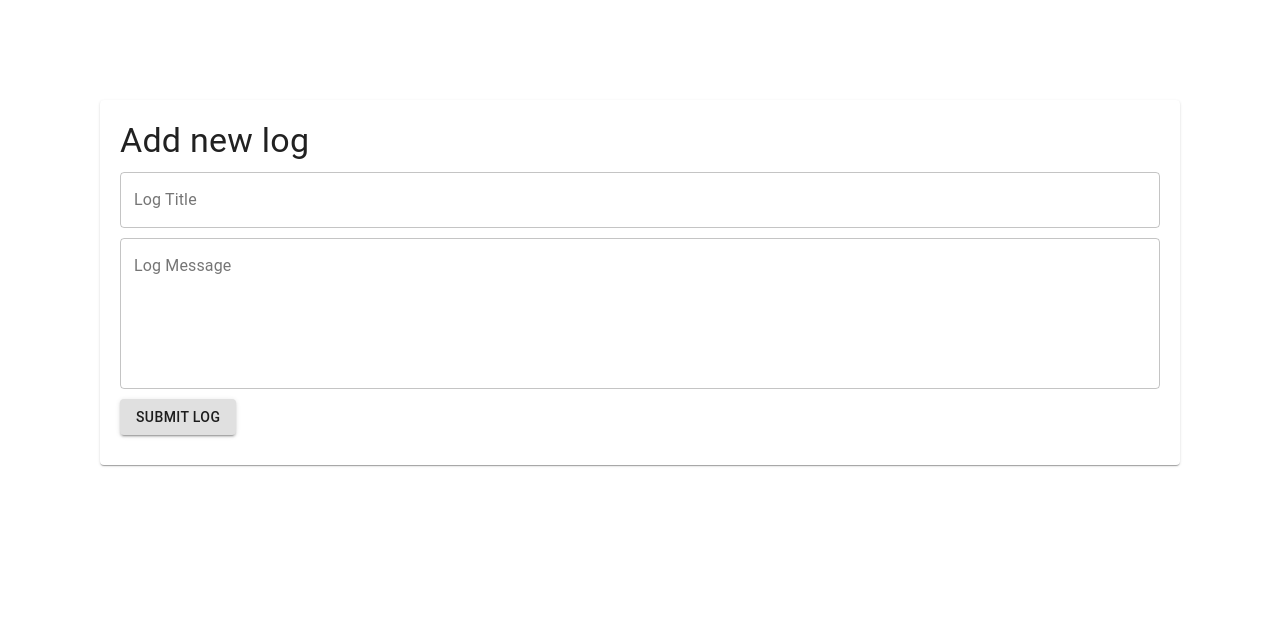
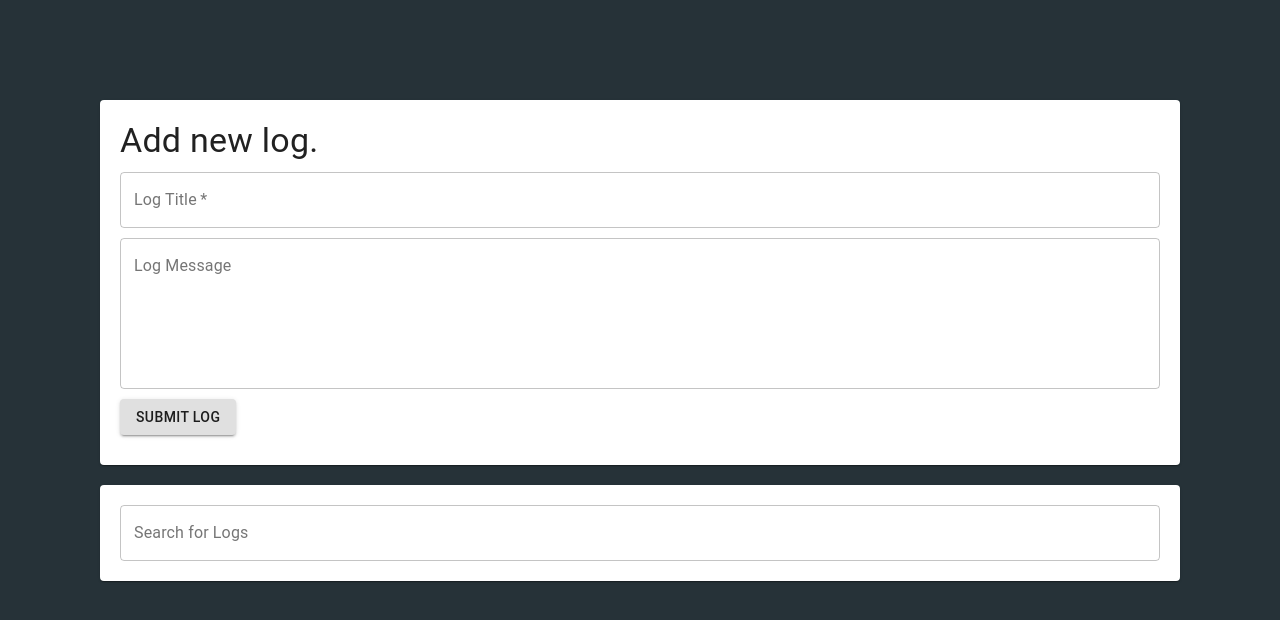
Before and after one commit to connorch/mini_timeline, a React (Create React App) app: page / in a window 1280 px wide. Shown: the top 620 px of the page. Built offline with nearby package versions, Linux system fonts and the light colour scheme.

Commit message:
implement search

```diff
--- a/src/App.js
+++ b/src/App.js
@@ -1,12 +1,22 @@
 import React from 'react';
 import Timeline from './Components/Timeline';
+import { makeStyles } from '@material-ui/core';
+import { blueGrey } from '@material-ui/core/colors';
 
 function App() {
+  const classes = useStyles();
   return (
-    <div className="App">
+    <div className={classes.root}>
       <Timeline />
     </div>
   );
 }
 
+const useStyles = makeStyles(theme => ({
+  root: {
+    backgroundColor: blueGrey[900],
+    minHeight: '100vh'
+  }
+}))
+
 export default App;
--- a/src/Components/AddLogForm.js
+++ b/src/Components/AddLogForm.js
@@ -16,9 +16,10 @@ const AddLogForm = ({ addLog }) => {
 
   return (
     <Paper className={classes.paper}>
-      <Typography variant="h4">Add new log</Typography>
+      <Typography variant="h4">Add new log.</Typography>
       <form className={classes.form}>
         <TextField
+          required
           variant="outlined"
           label="Log Title"
           id="log_title"
@@ -43,12 +44,9 @@ const AddLogForm = ({ addLog }) => {
           value={message}
           onChange={(e) => setMessage(e.target.value)}
         />
-        <Button
-          variant="contained"
-          onClick={handleAddLog}
-        >
+        <Button variant="contained" onClick={handleAddLog}>
           Submit Log
-          </Button>
+        </Button>
       </form>
     </Paper>
   );
--- /dev/null
+++ b/src/Components/Search.js
@@ -0,0 +1,35 @@
+import React from 'react';
+import { Paper, TextField, makeStyles, Button } from '@material-ui/core';
+
+const Search = ({ searchFilter, setSearchFilter }) => {
+  const classes = useStyles();
+
+  const updateSearchFilter = e => {
+    setSearchFilter(e.target.value);
+  }
+
+  return (
+    <Paper className={classes.paper}>
+      <TextField
+        variant="outlined"
+        label="Search for Logs"
+        id="search"
+        name="search"
+        type="text"
+        fullWidth
+        className={classes.formField}
+        value={searchFilter}
+        onChange={updateSearchFilter}
+      />
+    </Paper>
+  );
+}
+
+const useStyles = makeStyles(theme => ({
+  paper: {
+    padding: 20,
+    marginTop: 20
+  }
+}));
+
+export default Search;
--- a/src/Components/Timeline.js
+++ b/src/Components/Timeline.js
@@ -2,11 +2,12 @@ import React, { useState } from 'react';
 import TimelineCardForm from './AddLogForm';
 import { makeStyles } from '@material-ui/core';
 import TimelineCard from './TimelineCard';
+import Search from './Search';
 
 const Timeline = () => {
   const classes = useStyles();
-
   const [logs, setLogs] = useState([]);
+  const [searchFilter, setSearchFilter] = useState('');
 
   const addLog = (title, message, moment) => {
     setLogs([
@@ -21,10 +22,16 @@ const Timeline = () => {
     setLogs(clone);
   }
 
+  const getFilteredLogs = () => searchFilter.length > 0 ? logs.filter(({ title }) => title.includes(searchFilter)) : logs;
+
   return (
     <div className={classes.root}>
       <TimelineCardForm addLog={addLog} />
-      {logs.map(({ title, message, moment }, index) => (
+      <Search
+        searchFilter={searchFilter}
+        setSearchFilter={setSearchFilter}
+      />
+      {getFilteredLogs().map(({ title, message, moment }, index) => (
         <TimelineCard
           key={moment}
           title={title}
```
